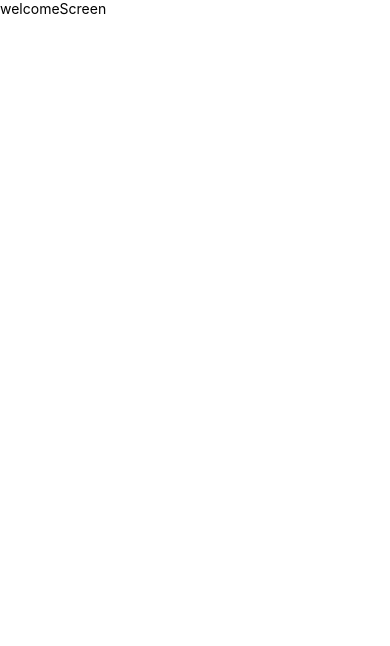
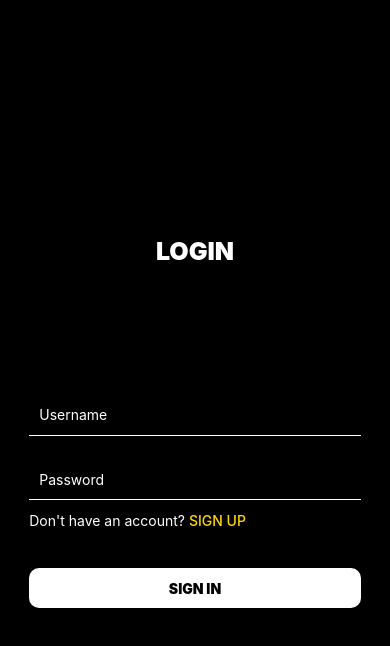
Before and after one commit to Acha-Goodness/mobileApp, a React Native app: screen /Login in a window 390 px wide. Shown: the top 646 px of the page. Built offline with nearby package versions, Linux system fonts and the light colour scheme.

Commit message:
Login Screen Development

```diff
--- a/App.js
+++ b/App.js
@@ -1,21 +1,29 @@
-import { StatusBar } from 'expo-status-bar';
-import {SafeAreaView, StyleSheet, Text, View } from 'react-native';
+import {SafeAreaView, StyleSheet, StatusBar } from 'react-native';
 import WelcomeScreen from "./src/WelcomeScreen/WelcomeScreen";
+import LoginScreen from './src/LoginScreen/LoginScreen';
+import SignUpScreen from './src/SignUpScreen/SignUpScreen';
+import { NavigationContainer } from '@react-navigation/native';
+import { createNativeStackNavigator } from '@react-navigation/native-stack';
+
+const Stack = createNativeStackNavigator();
 
 export default function App() {
   return (
     <SafeAreaView style={styles.container}>
-      <View>
-        <WelcomeScreen/>
+        <NavigationContainer>
+          <Stack.Navigator headerMode="none">
+              <Stack.Screen name="Welcome" options={{headerShown: false}} component={WelcomeScreen}/>
+              <Stack.Screen name="Login" options={{headerShown: false}} component={LoginScreen}/>
+              <Stack.Screen name="SignUp" options={{headerShown: false}} component={SignUpScreen}/>
+          </Stack.Navigator>
+        </NavigationContainer>
         <StatusBar style="auto" />
-      </View>
     </SafeAreaView>
   );
 }
 
 const styles = StyleSheet.create({
   container: {
-    flex: 1,
-    backgroundColor: '#fff',
+    flex:1,
   },
 });
--- a/package.json
+++ b/package.json
@@ -9,10 +9,14 @@
     "web": "expo start --web"
   },
   "dependencies": {
+    "@react-navigation/native": "^6.1.9",
+    "@react-navigation/native-stack": "^6.9.17",
     "expo": "~49.0.15",
     "expo-status-bar": "~1.6.0",
     "react": "18.2.0",
-    "react-native": "0.72.6"
+    "react-native": "0.72.6",
+    "react-native-safe-area-context": "^4.7.4",
+    "react-native-screens": "^3.27.0"
   },
   "devDependencies": {
     "@babel/core": "^7.20.0"
--- a/src/LoginScreen/LoginScreen.jsx
+++ b/src/LoginScreen/LoginScreen.jsx
@@ -1,14 +1,74 @@
 import React from 'react';
-import { StyleSheet, Text, View } from 'react-native';
+import { StyleSheet, SafeAreaView, Text, View, TextInput, TouchableOpacity } from 'react-native';
 
-const LoginScreen = () => {
+const LoginScreen = ({ navigation }) => {
   return (
-    <View>
-      <Text>LoginScreen</Text>
-    </View>
+    <SafeAreaView style={styles.loginWrap}>
+      <View>
+        <Text style={styles.loginText}>LOGIN</Text>
+      </View>
+      <View style={styles.inputWrap}>
+        <TextInput label="Username" placeholder="Username" placeholderTextColor={'white'} style={styles.input}/>
+        <TextInput label="Username" placeholder="Password" placeholderTextColor={'white'} style={styles.input}/>
+      </View>
+      <View style={styles.signUpWrap}>
+        <Text style={styles.signUpText}>Don't have an account? <Text onPress={() => navigation.navigate("SignUp")} style={styles.upBtn}>SIGN UP</Text></Text>
+      </View>
+      <TouchableOpacity style={styles.signInBtn}>
+        <Text style={styles.signBtnText}>SIGN IN</Text>
+      </TouchableOpacity>
+    </SafeAreaView>
   )
 }
 
 export default LoginScreen;
 
-const styles = StyleSheet.create({})
+const styles = StyleSheet.create({
+  loginWrap:{
+    flex:1,
+    backgroundColor:"#000000",
+    padding:"3%",
+    justifyContent:"center",
+  },
+  loginText:{
+    color:"white",
+    textAlign:"center",
+    fontSize:25,
+    fontWeight:"900",
+  },
+  inputWrap:{
+    alignItems:"center",
+    marginTop:"30%",
+  },
+  input:{
+    marginVertical:"3%",
+    width:"85%",
+    paddingVertical:"3%",
+    paddingHorizontal:10,
+    borderBottomWidth:1,
+    borderColor:"white",
+  },
+  signInBtn:{
+    backgroundColor:"white",
+    width:"85%",
+    alignSelf:"center",
+    alignItems:"center",
+    marginTop:"10%",
+    paddingVertical:"3%",
+    borderRadius:10,
+  },
+  signBtnText:{
+    fontWeight:"900"
+  },
+  signUpWrap:{
+    width:"85%",
+    alignSelf:"center",
+  },
+  signUpText:{
+    color:"white",
+  },
+  upBtn:{
+    color:"gold",
+    fontWeight:"500",
+  }
+})
--- a/src/SignUpScreen/SignUpScreen.jsx
+++ b/src/SignUpScreen/SignUpScreen.jsx
@@ -4,7 +4,7 @@ import { StyleSheet, Text, View } from 'react-native';
 const SignUpScreen = () => {
   return (
     <View>
-      <Text>SignUpScreen</Text>
+      <Text>Sign Up Screen</Text>
     </View>
   )
 }
--- a/src/WelcomeScreen/WelcomeScreen.jsx
+++ b/src/WelcomeScreen/WelcomeScreen.jsx
@@ -1,12 +1,19 @@
 import React from 'react';
-import { SafeAreaView, StyleSheet, Text, View } from 'react-native';
+import { SafeAreaView, StyleSheet, Text, View, Image, TouchableOpacity } from 'react-native';
+import bigPanda from "../../assets/bigPanda.png";
 
-const WelcomeScreen = () => {
+const WelcomeScreen = ({ navigation }) => {
   return (
-    <SafeAreaView style={styles.container}>
+    <SafeAreaView style={styles.welcomeWrap}>
       <View>
-        <Text>welcomeScreen</Text>
+        <Text style={styles.headerText}>WELCOME</Text>
+        <View style={styles.imageWrap}>
+          <Image source={bigPanda} alt="..."/>
+        </View>
       </View>
+      <TouchableOpacity style={styles.btn} onPress={() => navigation.navigate("Login")}>
+           <Text style={styles.btnText}>START</Text>
+        </TouchableOpacity>
     </SafeAreaView>
   )
 }
@@ -14,9 +21,35 @@ const WelcomeScreen = () => {
 export default WelcomeScreen
 
 const styles = StyleSheet.create({
-  container:{
+  welcomeWrap:{
     flex:1,
+    backgroundColor:"#000000",
+    padding:"3%",
+  },
+  headerText:{
+    color:"white",
+    alignSelf:"center",
+    fontSize:30,
+    fontWeight:"900",
+  },
+  imageWrap:{
+    marginTop:"30%",
+    paddingVertical:"8%",
+    alignSelf:"center",
+    justifyContent:"center",
+  },
+  btn:{
     backgroundColor:"white",
-    padding:10,
+    alignItems:"center",
+    paddingVertical:10,
+    width:"80%",
+    borderRadius:10,
+    alignSelf:"center",
+    position:"absolute",
+    bottom:5
+  },
+  btnText:{
+    fontSize:18,
+    fontWeight:"900"
   }
 })
```
Also changed, not shown: assets/bigPanda.png (added), 1 other file (tests, documents, lock files or other folders).
